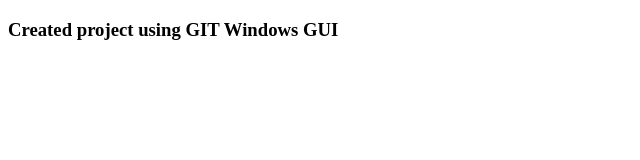
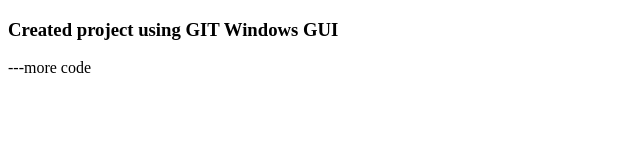
Before and after one commit to luckysmiles/gittestprj2, a plain HTML site: page WebContent/index.html in a window 1280 px wide. Shown: the full height of the page, 0-640 px from the left. Drawn offline with Linux system fonts and the light colour scheme.

Commit message:
More Code added
index.html

```diff
--- a/WebContent/index.html
+++ b/WebContent/index.html
@@ -6,5 +6,7 @@
 </head>
 <body>
 <h3>Created project using GIT Windows GUI</h3>
+
+---more code
 </body>
 </html>
```
